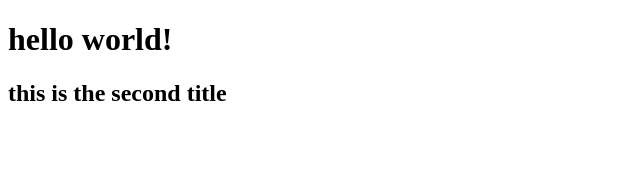
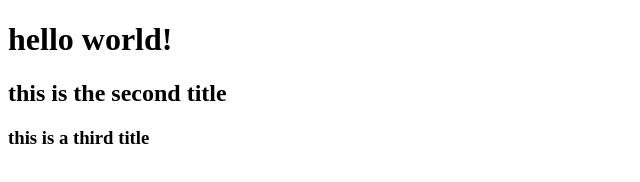
Before and after one commit to mbaloga89/template, a plain HTML site: page index.html in a window 1280 px wide. Shown: the whole page, without its empty margins (0-640 px from the left). Drawn offline with Linux system fonts and the light colour scheme.

Commit message:
added an h3

```diff
--- a/index.html
+++ b/index.html
@@ -8,5 +8,6 @@
 <body>
     <h1>hello world!</h1>
     <h2>this is the second title</h2>
+    <h3>this is a third title</h3>
 </body>
 </html>
```
